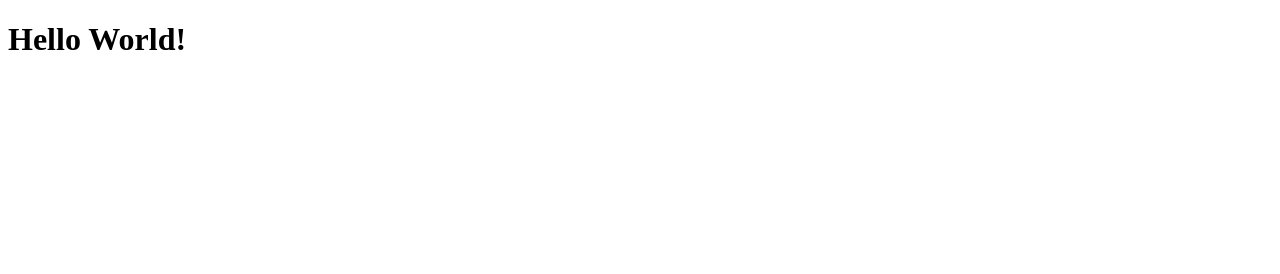
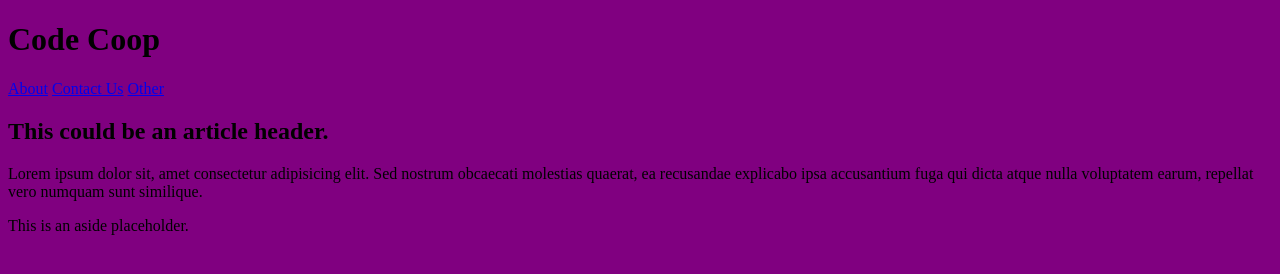
Before and after one commit to code-co-op/learning-web-development, a plain HTML site: page index.html in a window 1280 px wide. Drawn offline with Linux system fonts and the light colour scheme.

Commit message:
Basic structure for index page. Folder structure for style sheets.

```diff
--- /dev/null
+++ b/assets/css/index.css
@@ -0,0 +1,4 @@
+/* added to check the style sheet was linking */
+body {
+    background-color: purple;
+}
--- a/index.html
+++ b/index.html
@@ -2,9 +2,29 @@
 <html>
   <head>
     <meta charset="utf-8">
-    <title>Hello World</title>
+    <title>Code Coop</title>
+    <link rel="stylesheet" href="assets/css/index.css">
   </head>
   <body>
-      <h1>Hello World!</h1>
+    <header>
+        <h1>Code Coop</h1>
+    </header>
+      <nav>
+        <a href="about.html">About</a>
+        <a href="contact.html">Contact Us</a>
+        <a href="#">Other</a>
+      </nav>
+      <main>
+        <section>
+          <article>
+            <h2>This could be an article header.</h2>
+            <p>Lorem ipsum dolor sit, amet consectetur adipisicing elit. Sed nostrum obcaecati molestias quaerat, ea recusandae explicabo ipsa accusantium fuga qui dicta atque nulla voluptatem earum, repellat vero numquam sunt similique.</p>
+          </article>
+          <aside>
+            <p>This is an aside placeholder.</p>
+          </aside>
+        </section>
+      </main>
+      <footer></footer>
     </body>
 </html>
```
